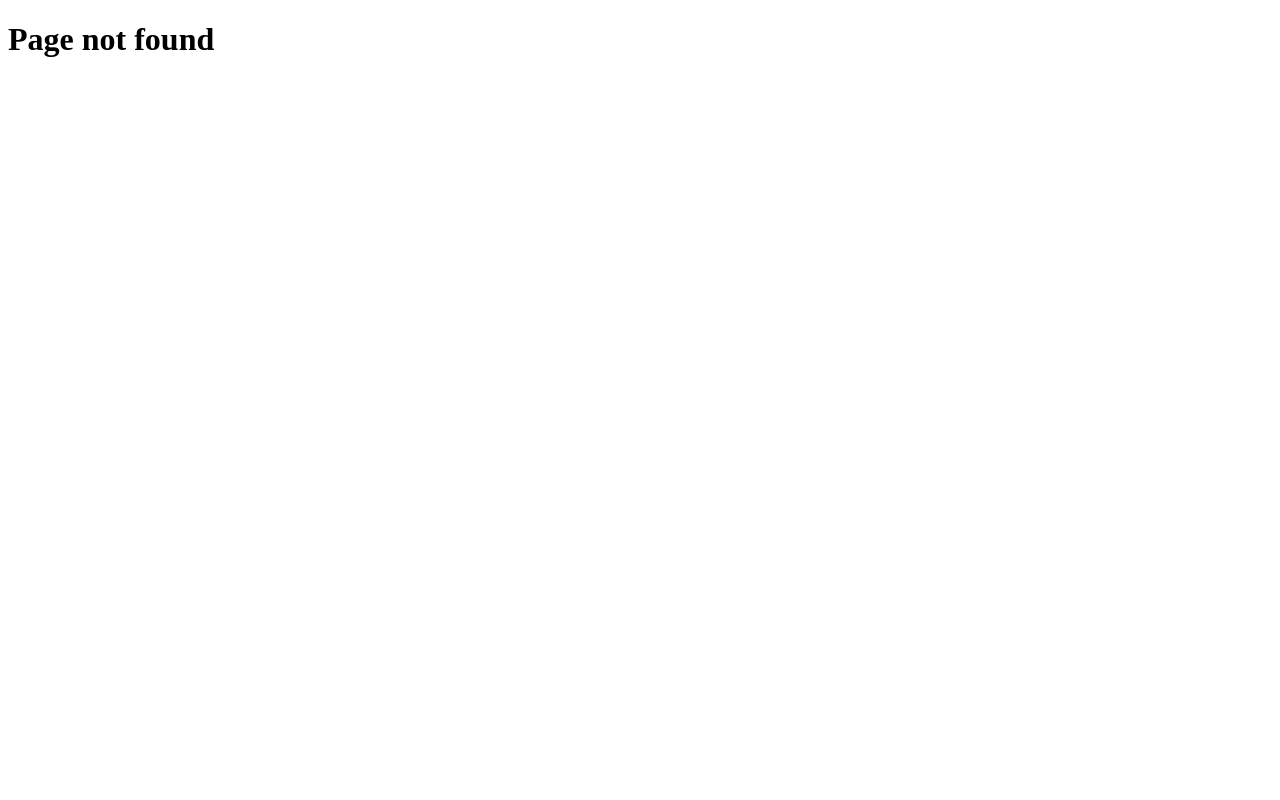
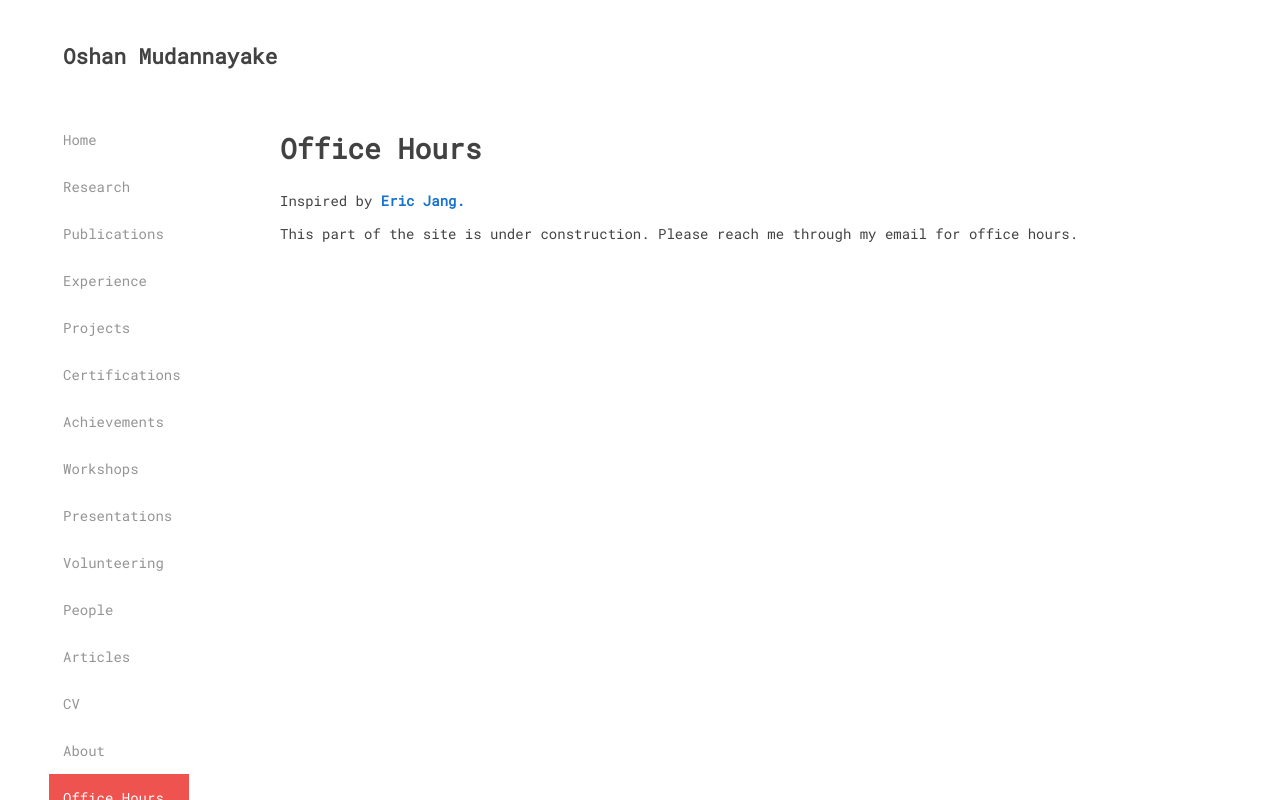
Before and after one commit to ivantha/ivantha.github.io, a Gatsby site: page /officehours in a window 1280 px wide. Before the commit this address had no page. Built offline with nearby package versions, Linux system fonts and the light colour scheme; Gatsby itself is replaced by a stand-in of ours.

Commit message:
add office hours

```diff
--- a/src/components/layout.js
+++ b/src/components/layout.js
@@ -27,6 +27,7 @@ const Layout = ({ children }) => {
                     <Link to="/articles">Articles</Link>
                     <a href="/cv.pdf" target="_blank" rel="noopener noreferrer">CV</a>
                     <Link to="/about">About</Link>
+                    <Link className="officeHours" to="/officehours">Office Hours</Link>
                 </div>
                 <main>
                     {children}
--- /dev/null
+++ b/src/pages/officehours.js
@@ -0,0 +1,21 @@
+import React from "react"
+import "../styles/pages/office_hours.scss"
+
+import Layout from "../components/layout"
+
+
+const OfficeHoursPage = () => (
+    <Layout>
+        <div className="officeHoursLayout section-wrapper">
+            <div className="section-title">
+                <h1>Office Hours</h1>
+            </div>
+            <div className="section-items">
+                <span>Inspired by <a className="link" href="https://blog.evjang.com/2020/06/free-office-hours-for-non-traditional.html" target="_blank" rel="noopener noreferrer">Eric Jang.</a></span>
+                <p>This part of the site is under construction. Please reach me through my email for office hours.</p>
+            </div>
+        </div>
+    </Layout>
+)
+
+export default OfficeHoursPage
--- a/src/styles/components/_navbar.scss
+++ b/src/styles/components/_navbar.scss
@@ -8,7 +8,6 @@
 
     color: $pf-sub-nav-link-color;
     font-size: 1.0rem;
-
 
     padding: 1.0rem;
     text-decoration: none;
@@ -24,4 +23,9 @@
     }
   }
 
+  .officeHours {
+    color: #FFFFFF;
+    background-color: #EF5350;
+  }
+
 }
```
Also changed, not shown: src/styles/pages/office_hours.scss (added).
